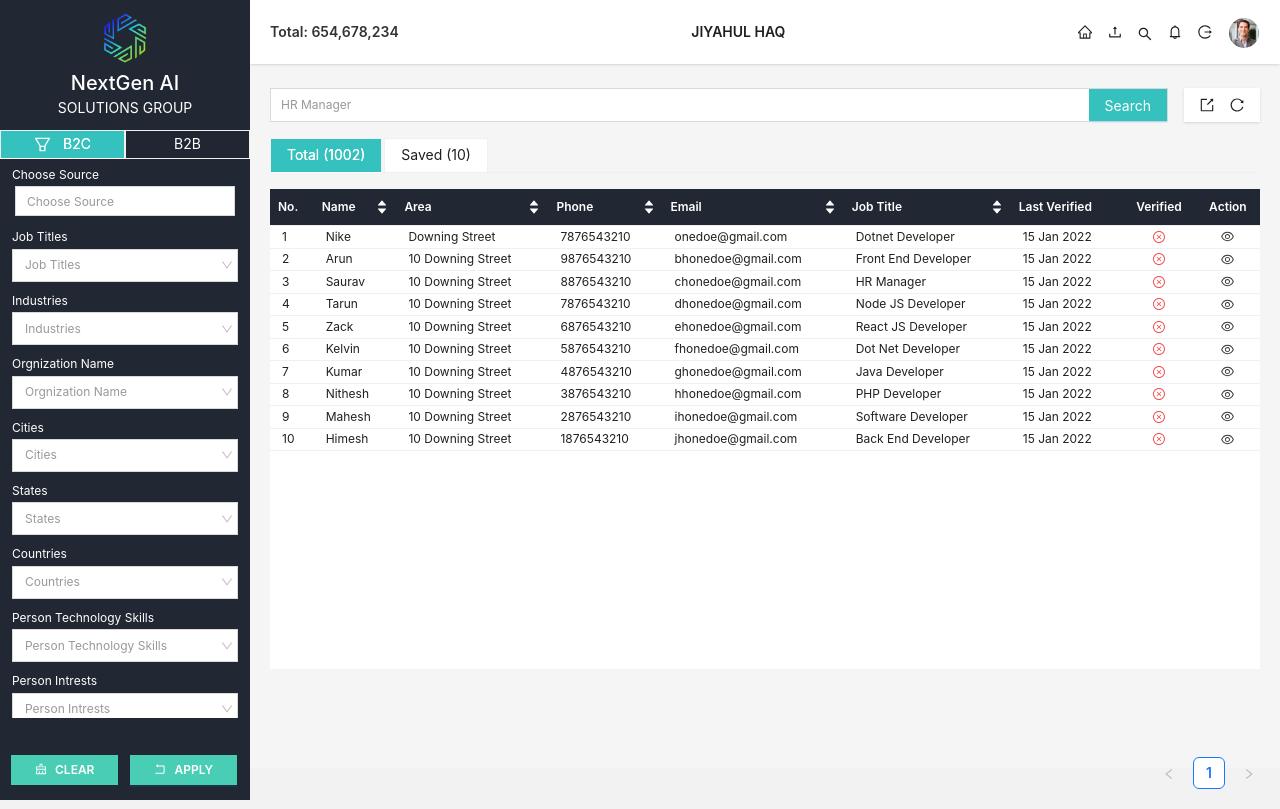
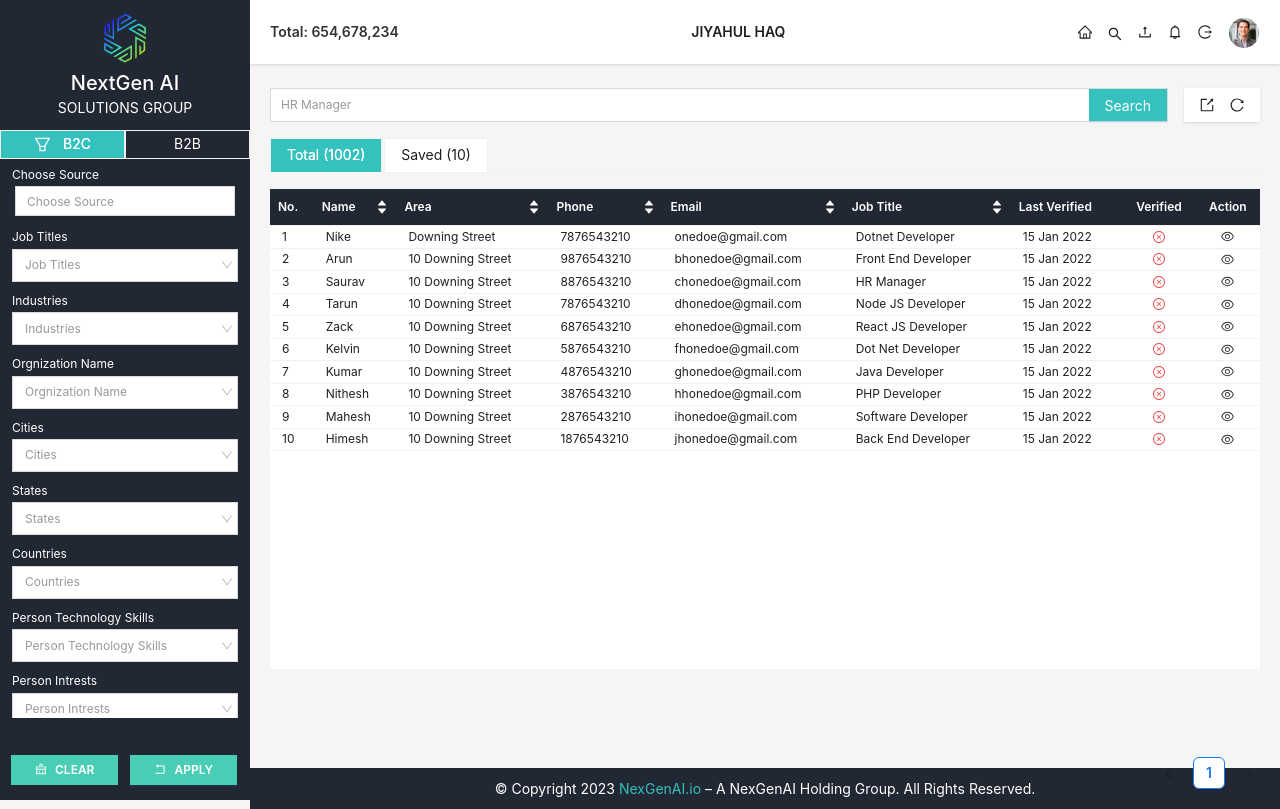
Before and after one commit to mohdsazidkhan/next-gen-ai, a React (Create React App) app: page /search in a window 1280 px wide. Built offline with nearby package versions, Linux system fonts and the light colour scheme.

Commit message:
Copyright

```diff
--- a/src/App.css
+++ b/src/App.css
@@ -448,7 +448,7 @@ ul.userList li:after {
     font-size: 12px;
 }
 
-header {
+header,.footer{
     margin-left: 250px;
     width: calc(100% - 250px) !important;
 }
@@ -536,7 +536,9 @@ header {
     line-height: 25px !important;
     font-size: 12px !important;
 }
-
+.ant-layout-footer{
+    padding: 10px 20px;
+}
 .ant-table-wrapper .ant-table {
     font-size: 12px;
     line-height: 12px;
@@ -597,7 +599,8 @@ header {
         top: 15px;
     }
 
-    header {
+    header,.footer {
+
         margin-left: 0;
         width: 100% !important;
         padding-inline: 0 !important;
--- a/src/components/TopHeader.js
+++ b/src/components/TopHeader.js
@@ -72,6 +72,13 @@ const TopHeader = () => {
               </Link>
             </Tooltip>
           </div>
+          <div className="mt-0 lg:mt-1">
+            <Tooltip title="Search">
+              <Link to="/search" className="cursor-pointer">
+                <SearchOutlined />
+              </Link>
+            </Tooltip>
+          </div>
           <div>
             <Tooltip title="Export Lists">
               <Link to="/export-lists" className="cursor-pointer">
@@ -79,13 +86,7 @@ const TopHeader = () => {
               </Link>
             </Tooltip>
           </div>
-          <div className="mt-0 lg:mt-1">
-            <Tooltip title="Search">
-              <Link to="/search" className="cursor-pointer">
-                <SearchOutlined />
-              </Link>
-            </Tooltip>
-          </div>
+
           <div className="cursor-pointer">
             <Dropdown
               menu={{
--- a/src/pages/Dashboard.js
+++ b/src/pages/Dashboard.js
@@ -17,6 +17,7 @@ import { Chart as ChartJS, ArcElement,
   Legend,
 } from "chart.js";
 import { Pie, Bar } from "react-chartjs-2";
+import { Footer } from "antd/es/layout/layout";
 ChartJS.register(ArcElement, CategoryScale,
   LinearScale,
   BarElement,
@@ -176,6 +177,7 @@ const Dashboard = () => {
             </Col>
           </Row>
         </Content>
+        <Footer className="footer bg-[--secondary-color] text-white text-center">© Copyright 2023 <a target="_blank" className="text-[--primary-color]" href="https://nexgenai.io/">NexGenAI.io</a> – A NexGenAI Holding Group. All Rights Reserved.</Footer>
       </Layout>
     </Layout>
   );
--- a/src/pages/ExportLists.js
+++ b/src/pages/ExportLists.js
@@ -10,6 +10,7 @@ import {
   ReloadOutlined,
 } from "@ant-design/icons";
 import { Link } from "react-router-dom";
+import { Footer } from "antd/es/layout/layout";
 
 const { Content } = Layout;
 
@@ -92,6 +93,7 @@ const ExportLists = () => {
             </Card>
           </div>
         </Content>
+        <Footer className="footer bg-[--secondary-color] text-white text-center">© Copyright 2023 <a target="_blank" className="text-[--primary-color]" href="https://nexgenai.io/">NexGenAI.io</a> – A NexGenAI Holding Group. All Rights Reserved.</Footer>
       </Layout>
     </Layout>
   );
--- a/src/pages/ForgotPassword.js
+++ b/src/pages/ForgotPassword.js
@@ -6,9 +6,11 @@ import {
 } from "@ant-design/icons";
 import { Button, Form, Input } from "antd";
 import FormItem from "antd/es/form/FormItem";
+import { Footer } from "antd/es/layout/layout";
 import { Link } from "react-router-dom";
 function ForgotPassword() {
   return (
+    <>
     <div className="loginBg flex justify-center items-center ">
       <div className="grid grid-col-2 lg:grid-cols-2 gap-8 lg:gap-28">
         <div className="text-center">
@@ -52,6 +54,8 @@ function ForgotPassword() {
         </div>
       </div>
     </div>
+    <Footer className="bg-[--secondary-color] text-white text-center">© Copyright 2023 <a target="_blank" className="text-[--primary-color]" href="https://nexgenai.io/">NexGenAI.io</a> – A NexGenAI Holding Group. All Rights Reserved.</Footer>
+    </>
   );
 }
 export default ForgotPassword;
--- a/src/pages/Login.js
+++ b/src/pages/Login.js
@@ -7,6 +7,7 @@ import {
 } from "@ant-design/icons";
 import { Button, Form, Input } from "antd";
 import FormItem from "antd/es/form/FormItem";
+import { Footer } from "antd/es/layout/layout";
 import { Link, useNavigate } from "react-router-dom";
 function Login() {
   const navigate = useNavigate()
@@ -14,6 +15,7 @@ function Login() {
     navigate("/dashboard")
   }
   return (
+    <>
     <div className="loginBg flex justify-center items-center ">
       <div className="grid grid-col-2 lg:grid-cols-2 gap-8 lg:gap-28">
         <div className="text-center">
@@ -62,6 +64,8 @@ function Login() {
         </div>
       </div>
     </div>
-  );
+    <Footer className="bg-[--secondary-color] text-white text-center">© Copyright 2023 <a target="_blank" className="text-[--primary-color]" href="https://nexgenai.io/">NexGenAI.io</a> – A NexGenAI Holding Group. All Rights Reserved.</Footer>
+  </>
+    );
 }
 export default Login;
--- a/src/pages/Search.js
+++ b/src/pages/Search.js
@@ -22,6 +22,7 @@ import {
   ReloadOutlined,
 } from "@ant-design/icons";
 import { Link } from "react-router-dom";
+import { Footer } from "antd/es/layout/layout";
 
 const { Content } = Layout;
 
@@ -507,7 +508,8 @@ const Search = () => {
         <Divider />
         <UserDetail />
       </Modal>
-        </Content>
+      </Content>
+      <Footer className="footer bg-[--secondary-color] text-white text-center">© Copyright 2023 <a target="_blank" className="text-[--primary-color]" href="https://nexgenai.io/">NexGenAI.io</a> – A NexGenAI Holding Group. All Rights Reserved.</Footer>
       </Layout>
     </Layout>
   );
```
